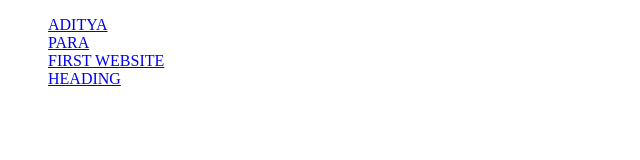
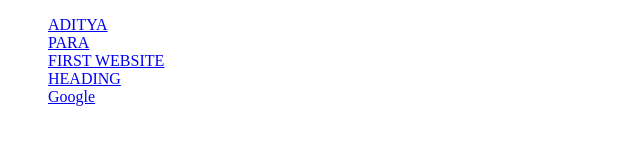
Before and after one commit to akash-raushan/boaring, a plain HTML site: page index.html in a window 1280 px wide. Shown: the full height of the page, 0-640 px from the left. Drawn offline with Linux system fonts and the light colour scheme.

Commit message:
Update index.html

```diff
--- a/index.html
+++ b/index.html
@@ -11,6 +11,7 @@
     <li><a href="para.html">PARA</a></li>
     <li><a href="fisrtwebsite.html">FIRST WEBSITE</a></li>
     <li><a href="heading.html">HEADING</a></li>
+<li><a href="Google.com">Google</a></li>
 </ul>
 </body>
 </html>
```
